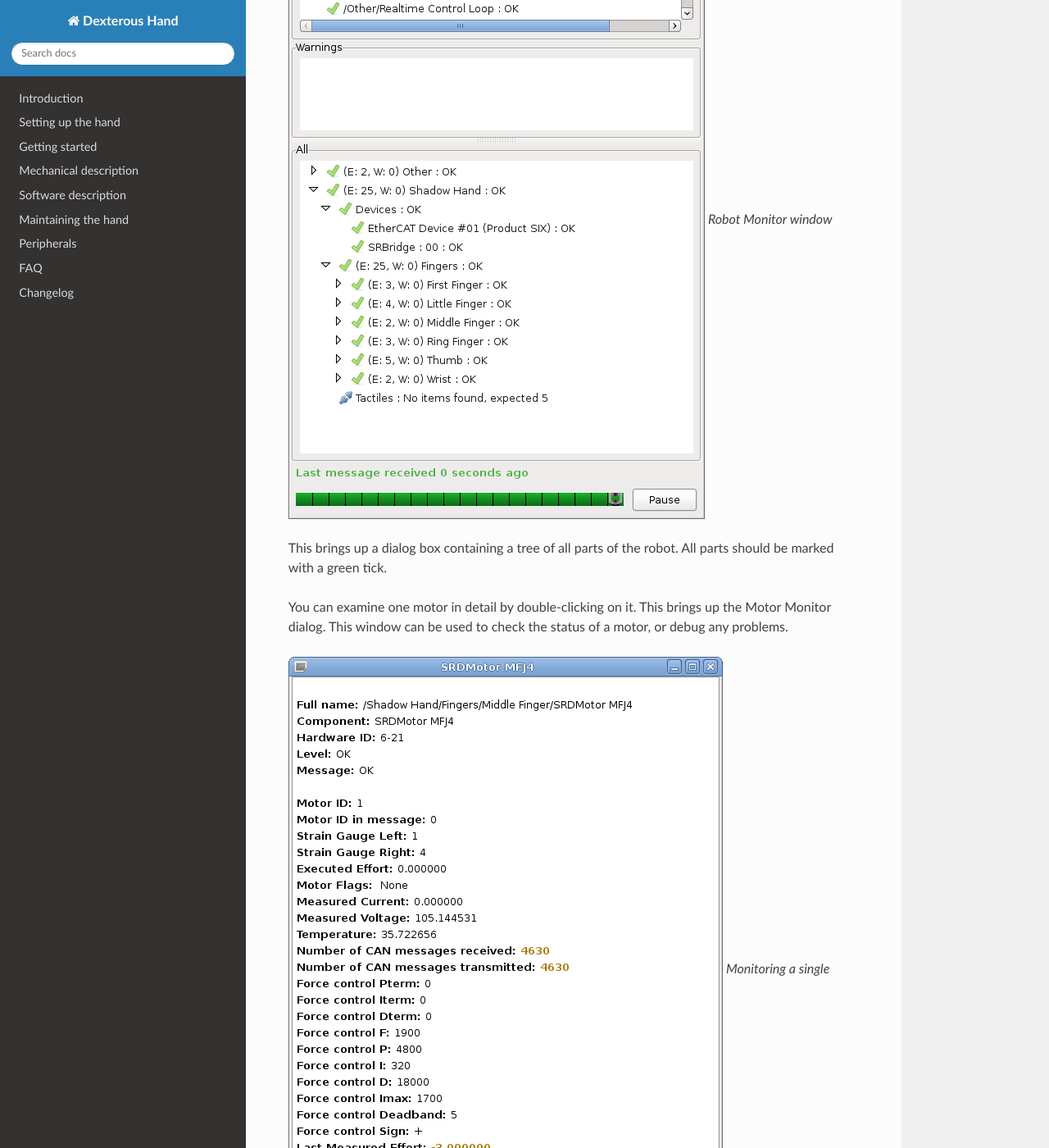
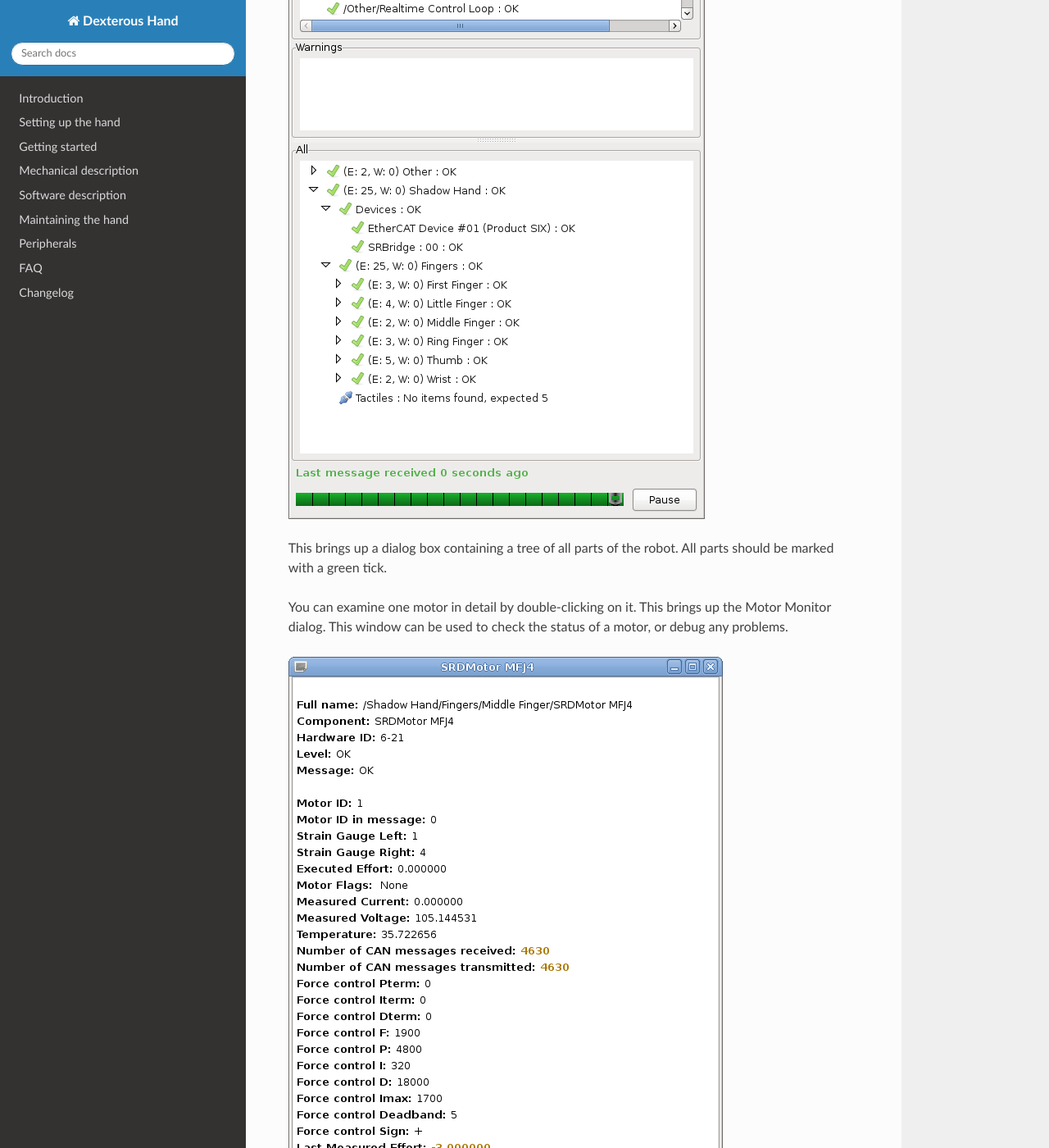
Before and after one commit to shadow-robot/sr_dexterous_hand_documentation, a Sphinx documentation site: the page built from docs/user_guide/3_getting_started.md, in a window 1280 px wide and 1400 px high, scrolled down 5781 px. Shown: the whole window at 82% size. Built offline with Sphinx 7.4.7 and the Read the Docs theme 2.0.0, drawn with Linux system fonts in a browser that asks for light colours; some of the changed text lies outside the part shown.

Commit message:
removed captions

````diff
--- a/docs/user_guide/3_getting_started.md
+++ b/docs/user_guide/3_getting_started.md
@@ -196,7 +196,6 @@
   **Plugins → Robot Tools → Diagnotic Viewer**
 
   ![robot_monitor](../img/1-robotMonitor.png)
-  *Robot Monitor window*
 
 
 This brings up a dialog box containing a tree of all parts of the robot. All parts should be marked with a green tick.
@@ -204,7 +203,6 @@
 You can examine one motor in detail by double-clicking on it. This brings up the Motor Monitor dialog. This window can be used to check the status of a motor, or debug any problems.
 
 ![monitor_single_motor](../img/2-monitorSingleMotor.png)
-*Monitoring a single motor*
 
 
 ```eval_rst
````
Also changed, not shown: other parts of docs/user_guide/3_getting_started.md (+0 -1 lines).
